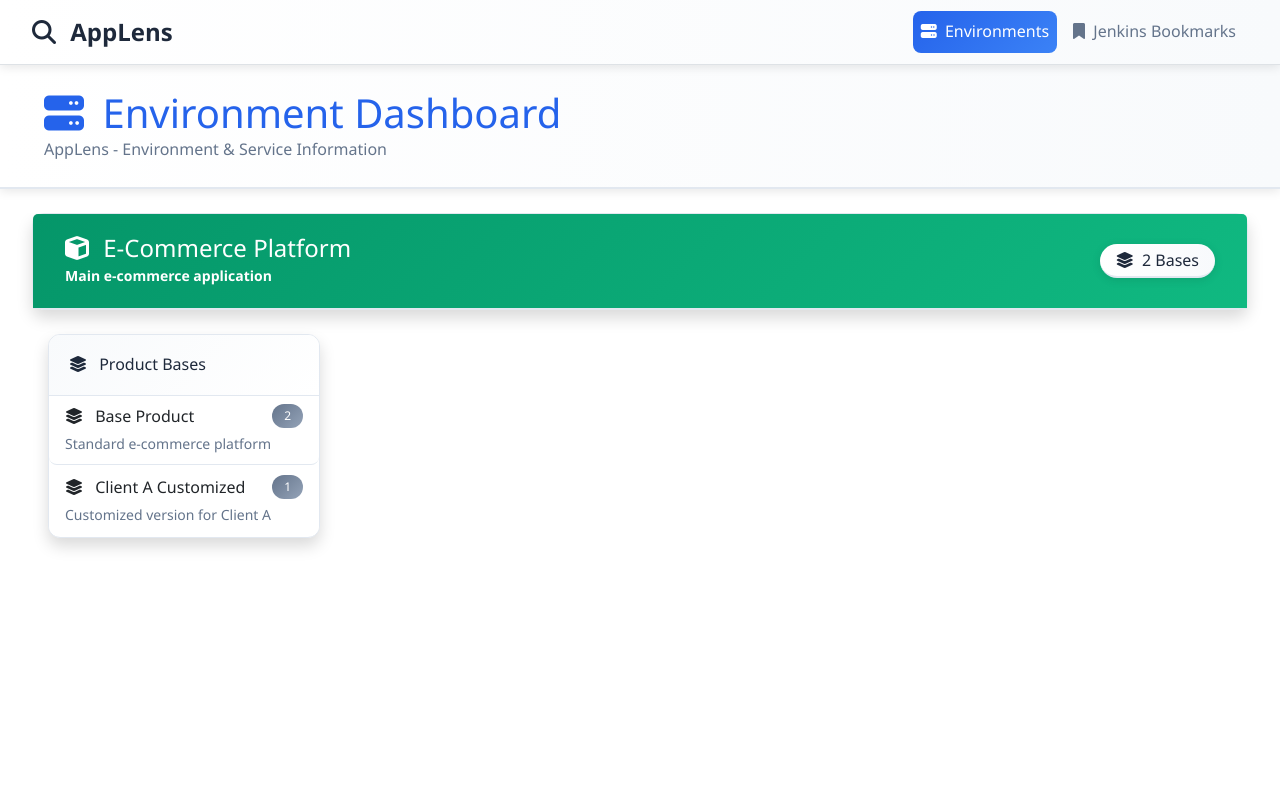
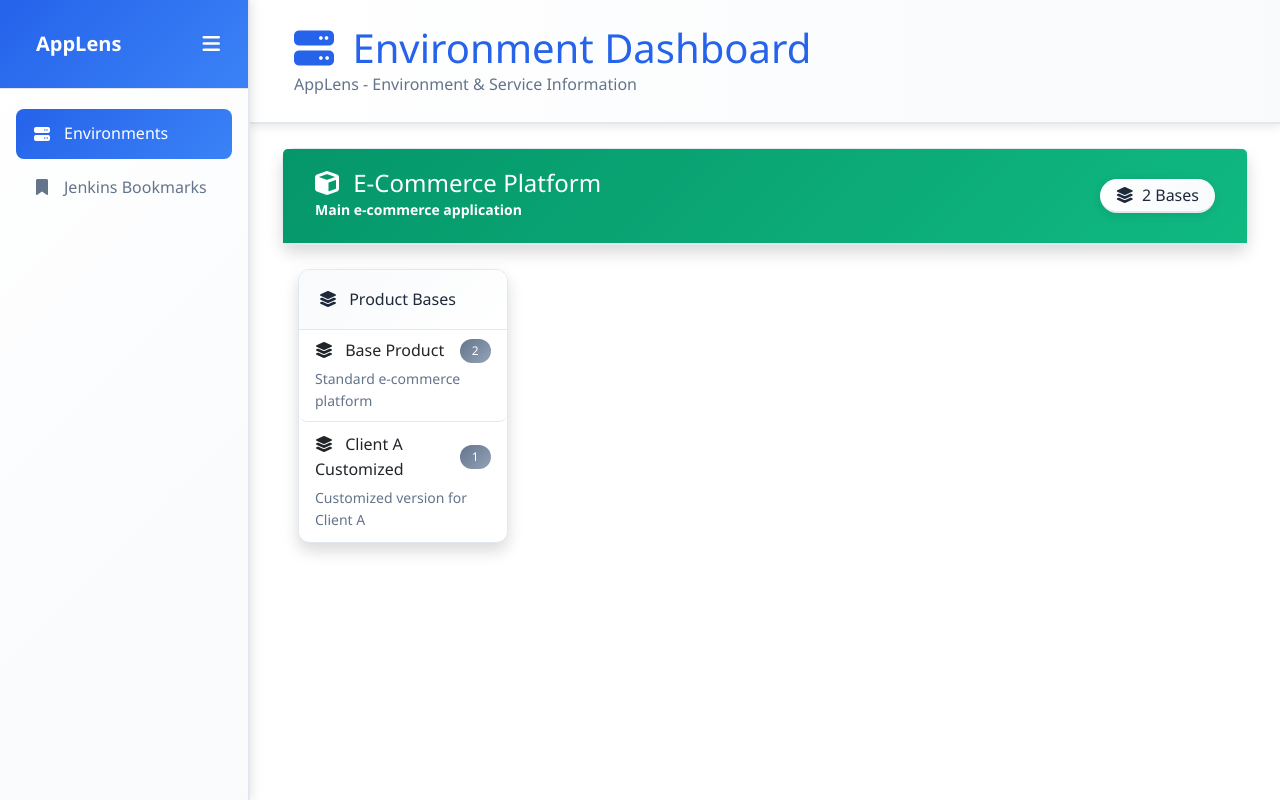
Before and after one commit to D00mSlayer/DevInfoTracker, a Flask app: page / in a window 1280 px wide. Run offline with Flask 3, Linux system fonts and the light colour scheme.

Commit message:
Revamp website layout with collapsible navigation sidebar and new icons
Implements a responsive sidebar navigation, adds copy-to-clipboard functionality in AngularJS controllers, and updates base templates.

Replit-Commit-Author: Agent
Replit-Commit-Session-Id: 88224b9c-e92c-4b31-8fba-47bbcb252c25
Replit-Commit-Screenshot-Url: https://storage.googleapis.com/screenshot-production-us-central1/057afb4d-5d07-4c61-ac9f-0d49309e6645/787b3c40-0b2a-4986-9111-b595eefc9793.jpg

```diff
--- a/static/css/custom.css
+++ b/static/css/custom.css
@@ -433,6 +433,128 @@ body {
     animation: fadeIn 0.6s ease-out;
 }
 
+/* Sidebar Navigation */
+.app-container {
+    display: flex;
+    min-height: 100vh;
+}
+
+.sidebar {
+    width: 250px;
+    background: linear-gradient(135deg, var(--pure-white) 0%, var(--light-gray) 100%);
+    border-right: 2px solid var(--border-gray);
+    transition: all 0.3s ease;
+    position: fixed;
+    height: 100vh;
+    z-index: 1000;
+    box-shadow: 2px 0 10px rgba(0, 0, 0, 0.1);
+}
+
+.sidebar.collapsed {
+    width: 70px;
+}
+
+.sidebar-header {
+    padding: 1.5rem;
+    border-bottom: 1px solid var(--border-gray);
+    background: linear-gradient(135deg, var(--primary-blue) 0%, var(--secondary-blue) 100%);
+    color: var(--pure-white);
+}
+
+.sidebar-brand {
+    font-weight: 700;
+    font-size: 1.25rem;
+    text-decoration: none;
+    color: var(--pure-white);
+    display: flex;
+    align-items: center;
+}
+
+.sidebar-brand i {
+    margin-right: 0.75rem;
+    font-size: 1.5rem;
+}
+
+.sidebar.collapsed .sidebar-brand-text {
+    display: none;
+}
+
+.sidebar-toggle {
+    background: none;
+    border: none;
+    color: var(--pure-white);
+    font-size: 1.25rem;
+    margin-left: auto;
+    padding: 0.25rem;
+    border-radius: 4px;
+    transition: all 0.3s ease;
+}
+
+.sidebar-toggle:hover {
+    background: rgba(255, 255, 255, 0.2);
+}
+
+.sidebar-nav {
+    padding: 1rem 0;
+}
+
+.sidebar-nav-item {
+    margin: 0.25rem 1rem;
+}
+
+.sidebar-nav-link {
+    display: flex;
+    align-items: center;
+    padding: 0.75rem 1rem;
+    color: var(--text-muted);
+    text-decoration: none;
+    border-radius: 8px;
+    transition: all 0.3s ease;
+    font-weight: 500;
+}
+
+.sidebar-nav-link:hover {
+    background: var(--light-gray);
+    color: var(--text-dark);
+    text-decoration: none;
+}
+
+.sidebar-nav-link.active {
+    background: linear-gradient(135deg, var(--primary-blue) 0%, var(--secondary-blue) 100%);
+    color: var(--pure-white);
+}
+
+.sidebar-nav-link i {
+    margin-right: 0.75rem;
+    width: 1.25rem;
+    text-align: center;
+}
+
+.sidebar.collapsed .sidebar-nav-text {
+    display: none;
+}
+
+.sidebar.collapsed .sidebar-nav-item {
+    margin: 0.25rem 0.5rem;
+}
+
+.main-content {
+    margin-left: 250px;
+    width: calc(100% - 250px);
+    transition: all 0.3s ease;
+    min-height: 100vh;
+}
+
+.main-content.expanded {
+    margin-left: 70px;
+    width: calc(100% - 70px);
+}
+
+.content-area {
+    padding: 0;
+    background: var(--pure-white);
+}
+
 /* Large screen optimizations */
 @media (min-width: 1400px) {
     .container {
@@ -444,3 +566,20 @@ body {
         padding: 2rem;
     }
 }
+
+/* Mobile responsiveness */
+@media (max-width: 768px) {
+    .sidebar {
+        width: 100%;
+        transform: translateX(-100%);
+    }
+
+    .sidebar.show {
+        transform: translateX(0);
+    }
+
+    .main-content {
+        margin-left: 0;
+        width: 100%;
+    }
+}
--- a/static/js/app.js
+++ b/static/js/app.js
@@ -93,6 +93,12 @@ angular.module('appLensApp', [])
             }
         };
 
+        // Sidebar toggle functionality
+        $scope.sidebarCollapsed = false;
+        $scope.toggleSidebar = function() {
+            $scope.sidebarCollapsed = !$scope.sidebarCollapsed;
+        };
+
         // Initialize the app when controller loads
         $scope.init();
     }]);
--- a/static/js/environments.js
+++ b/static/js/environments.js
@@ -52,6 +52,30 @@ angular.module('appLensApp')
             alert('Configuration search feature will search through XML files in the database for: ' + searchTerm);
         };
 
+        // Copy to clipboard functionality
+        $scope.copyToClipboard = function(text) {
+            if (navigator.clipboard && window.isSecureContext) {
+                navigator.clipboard.writeText(text).then(function() {
+                    console.log('Copied to clipboard:', text);
+                }).catch(function(err) {
+                    console.error('Failed to copy: ', err);
+                });
+            } else {
+                // Fallback for older browsers
+                const textArea = document.createElement('textarea');
+                textArea.value = text;
+                document.body.appendChild(textArea);
+                textArea.select();
+                try {
+                    document.execCommand('copy');
+                    console.log('Copied to clipboard:', text);
+                } catch (err) {
+                    console.error('Failed to copy: ', err);
+                }
+                document.body.removeChild(textArea);
+            }
+        };
+
         // Initialize
         $scope.loadEnvironmentData();
     }]);
--- a/static/js/jenkins.js
+++ b/static/js/jenkins.js
@@ -22,6 +22,30 @@ angular.module('appLensApp')
             }
         };
 
+        // Copy to clipboard functionality
+        $scope.copyToClipboard = function(text) {
+            if (navigator.clipboard && window.isSecureContext) {
+                navigator.clipboard.writeText(text).then(function() {
+                    console.log('Copied to clipboard:', text);
+                }).catch(function(err) {
+                    console.error('Failed to copy: ', err);
+                });
+            } else {
+                // Fallback for older browsers
+                const textArea = document.createElement('textarea');
+                textArea.value = text;
+                document.body.appendChild(textArea);
+                textArea.select();
+                try {
+                    document.execCommand('copy');
+                    console.log('Copied to clipboard:', text);
+                } catch (err) {
+                    console.error('Failed to copy: ', err);
+                }
+                document.body.removeChild(textArea);
+            }
+        };
+
         // Initialize
         $scope.loadJenkinsData();
     }]);
--- a/templates/base.html
+++ b/templates/base.html
@@ -20,9 +20,9 @@
 <body>
     <!-- Navigation will be handled in the SPA -->
 
-    <main class="container-fluid mt-0" ng-app="appLensApp" ng-controller="MainController">
+    <div ng-app="appLensApp" ng-controller="MainController">
         [% block content %][% endblock %]
-    </main>
+    </div>
 
     <!-- Bootstrap JS -->
     <script src="https://cdn.jsdelivr.net/npm/bootstrap@5.3.0/dist/js/bootstrap.bundle.min.js"></script>
--- a/templates/index.html
+++ b/templates/index.html
@@ -2,36 +2,40 @@
 
 [% block content %]
 <!-- AppLens SPA Container -->
-<div>
-    <!-- Navigation Header -->
-    <nav class="navbar navbar-expand-lg navbar-light bg-light border-bottom">
-        <div class="container">
-            <a class="navbar-brand" href="javascript:void(0)">
-                <i class="fas fa-search me-2"></i>
-                AppLens
+<div class="app-container">
+    <!-- Sidebar Navigation -->
+    <nav class="sidebar" ng-class="{'collapsed': sidebarCollapsed}">
+        <div class="sidebar-header">
+            <div class="d-flex align-items-center justify-content-between">
+                <a href="javascript:void(0)" class="sidebar-brand">
+                    <i class="fas fa-lens"></i>
+                    <span class="sidebar-brand-text">AppLens</span>
                 </a>
-            <button class="navbar-toggler" type="button" data-bs-toggle="collapse" data-bs-target="#navbarNav">
-                <span class="navbar-toggler-icon"></span>
+                <button class="sidebar-toggle" ng-click="toggleSidebar()">
+                    <i class="fas fa-bars"></i>
                 </button>
-            <div class="collapse navbar-collapse" id="navbarNav">
-                <ul class="navbar-nav ms-auto">
-                    <li class="nav-item">
-                        <a class="nav-link" href="javascript:void(0)" ng-click="setCurrentView('environments')" ng-class="{'active': currentView === 'environments'}">
-                            <i class="fas fa-server me-1"></i>
-                            Environments
+            </div>
+        </div>
+
+        <div class="sidebar-nav">
+            <div class="sidebar-nav-item">
+                <a href="javascript:void(0)" class="sidebar-nav-link" ng-click="setCurrentView('environments')" ng-class="{'active': currentView === 'environments'}">
+                    <i class="fas fa-server"></i>
+                    <span class="sidebar-nav-text">Environments</span>
                 </a>
-                    </li>
-                    <li class="nav-item">
-                        <a class="nav-link" href="javascript:void(0)" ng-click="setCurrentView('jenkins')" ng-class="{'active': currentView === 'jenkins'}">
-                            <i class="fas fa-bookmark me-1"></i>
-                            Jenkins Bookmarks
+            </div>
+            <div class="sidebar-nav-item">
+                <a href="javascript:void(0)" class="sidebar-nav-link" ng-click="setCurrentView('jenkins')" ng-class="{'active': currentView === 'jenkins'}">
+                    <i class="fas fa-bookmark"></i>
+                    <span class="sidebar-nav-text">Jenkins Bookmarks</span>
                 </a>
-                    </li>
-                </ul>
             </div>
         </div>
     </nav>
 
+    <!-- Main Content Area -->
+    <div class="main-content" ng-class="{'expanded': sidebarCollapsed}">
+        <div class="content-area">
             <!-- Loading State -->
             <div ng-if="loading" class="text-center py-5">
                 <div class="spinner-border text-primary" role="status">
@@ -45,6 +49,8 @@
 
             <!-- Jenkins Bookmarks View -->
             <div ng-if="currentView === 'jenkins' && !loading" ng-controller="JenkinsController" ng-include="'/templates/jenkins'"></div>
+        </div>
+    </div>
 </div>
 
 <!-- Environment Details Modal (Shared) -->
```
Lines whose indentation alone changed are shown as unchanged.
